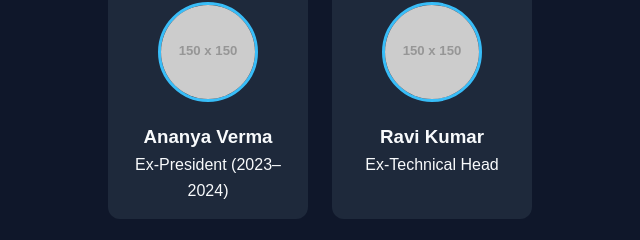
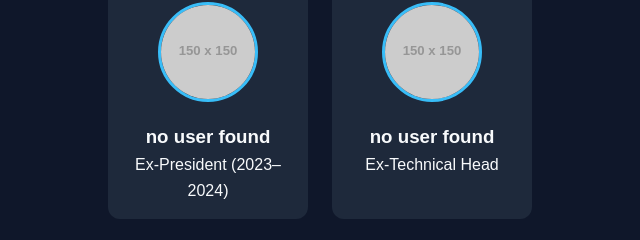
Before and after one commit to aayush-sharma2605/TechAmigos_landing_page, a plain HTML site: page index.html in a window 1280 px wide. Shown: the part 1817-2057 px from the top of the page, 320-960 px from the left. Drawn offline with nearby package versions, Linux system fonts and the light colour scheme; placeholder pictures from the web are drawn by us.

Commit message:
Update club title and member names in index.html

```diff
--- a/index.html
+++ b/index.html
@@ -4,7 +4,7 @@
 <head>
     <meta charset="UTF-8" />
     <meta name="viewport" content="width=device-width, initial-scale=1.0" />
-    <title>Your Club Name</title>
+    <title>TechAmigos</title>
     <link rel="stylesheet" href="style.css" />
 </head>
 
@@ -83,12 +83,12 @@
         <div class="members-grid">
             <div class="member-card">
                 <img src="https://via.placeholder.com/150" alt="Past Member 1">
-                <h3>Ananya Verma</h3>
+                <h3>no user found</h3>
                 <p>Ex-President (2023–2024)</p>
             </div>
             <div class="member-card">
                 <img src="https://via.placeholder.com/150" alt="Past Member 2">
-                <h3>Ravi Kumar</h3>
+                <h3>no user found</h3>
                 <p>Ex-Technical Head</p>
             </div>
         </div>
```
